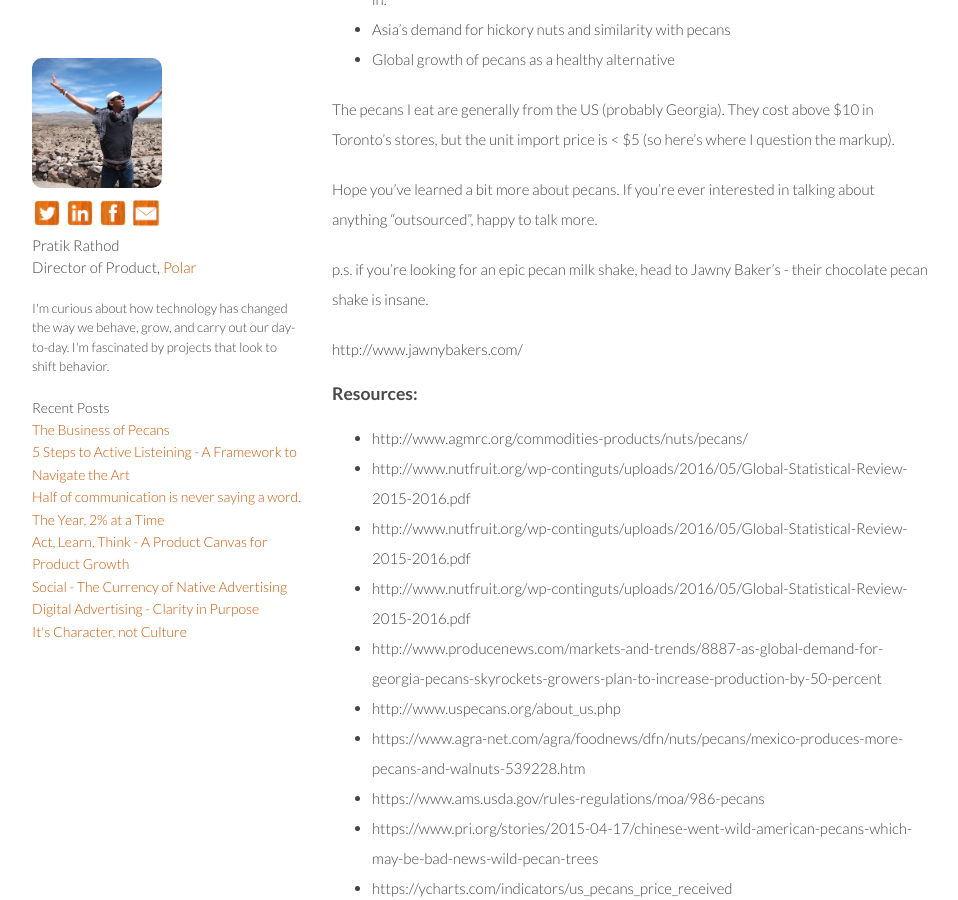
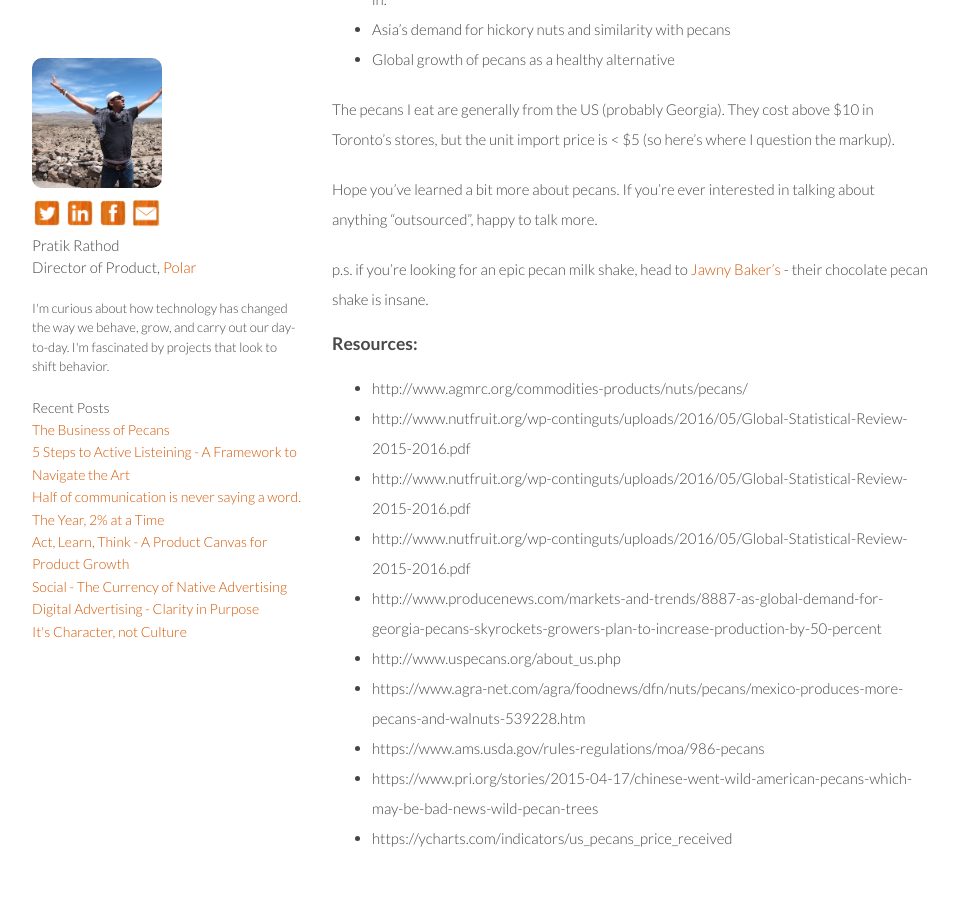
Before and after one commit to p2rathod/p2rathod.github.io, a Jekyll site: the page built from _posts/2017-02-02-the-business-of-pecans.md, in a window 1280 px wide and 900 px high, scrolled down 1856 px. Shown: the whole window, without its empty margins (158-1116 px from the left). Built offline with Jekyll 4.4.1, drawn with Linux system fonts in a browser that asks for light colours.

Commit message:
minor updates to pecans

```diff
--- a/_posts/2017-02-02-the-business-of-pecans.md
+++ b/_posts/2017-02-02-the-business-of-pecans.md
@@ -45,9 +45,7 @@ The pecans I eat are generally from the US (probably Georgia). They cost above $
 Hope you've learned a bit more about pecans. If you're ever interested in talking about anything "outsourced", happy to talk more.
 
 
-p.s. if you're looking for an epic pecan milk shake, head to Jawny Baker's - their chocolate pecan shake is insane.
-
-http://www.jawnybakers.com/
+p.s. if you're looking for an epic pecan milk shake, head to [Jawny Baker's](http://www.jawnybakers.com/) - their chocolate pecan shake is insane.
 
 ### Resources:
 
```
